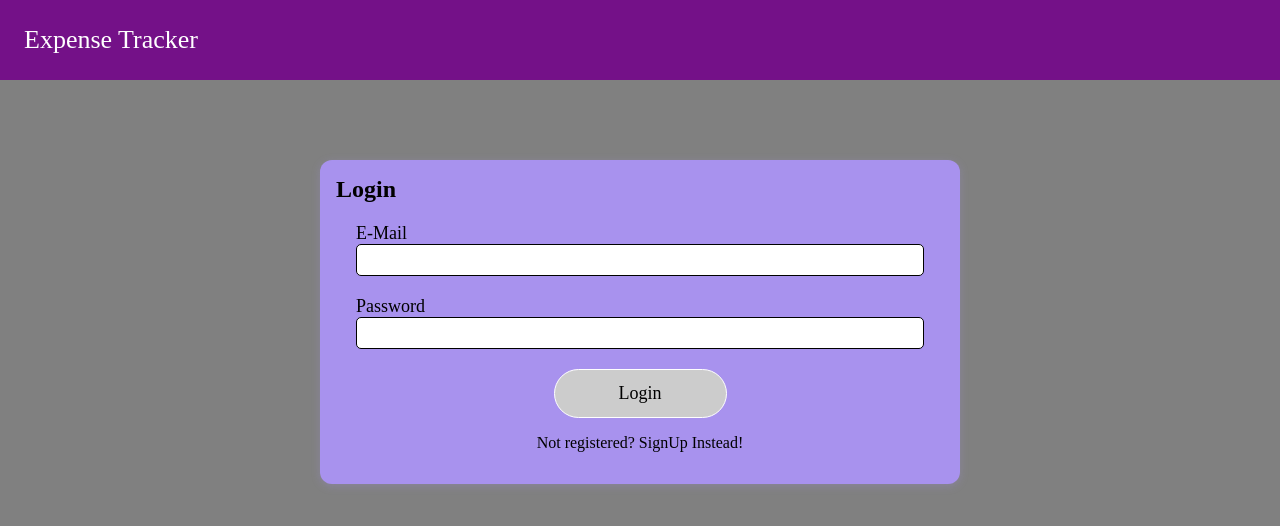
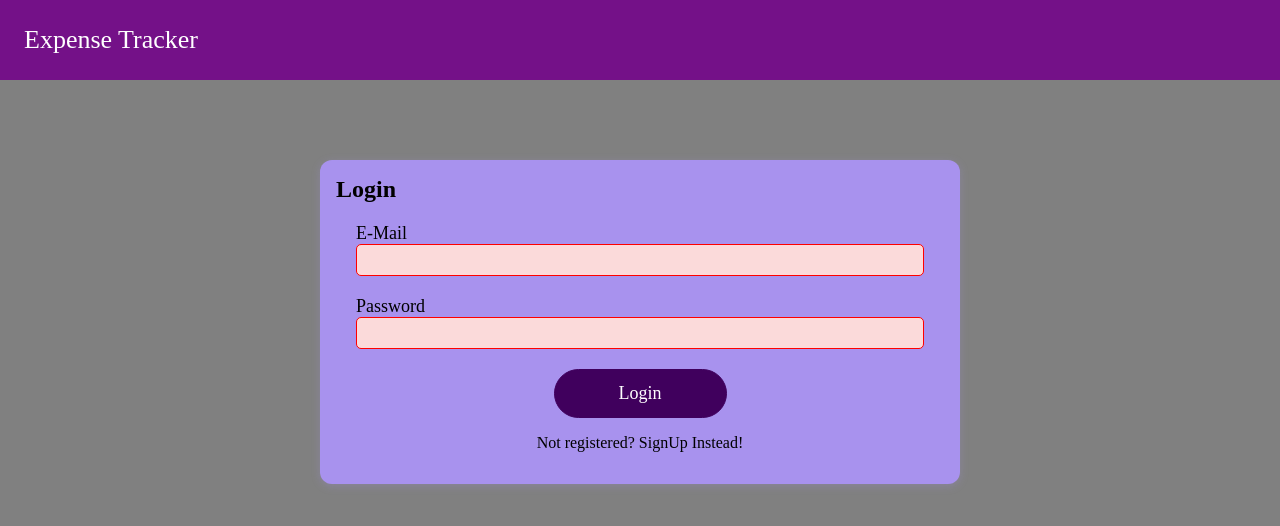
Before and after one commit to sani-Alpha/expense-tracker-ui, a React (Create React App) app: page / in a window 1280 px wide. Shown: the top 526 px of the page. Built offline with nearby package versions, Linux system fonts and the light colour scheme.

Commit message:
code refactoring

```diff
--- a/src/client/commons/Input/Input.js
+++ b/src/client/commons/Input/Input.js
@@ -1,54 +1,57 @@
+import {useRef, useImperativeHandle, forwardRef} from 'react';
 import styles from './Input.module.scss';
 
-const Input = ({id, name, label, value, type, min, max, step, className, changeHandler, blurHandler}) => {
-  const classes = className ? `${styles['form-control-input']} ` + className : styles['form-control-input'];
+const Input = forwardRef(({id, name, label, value, type, min, max, step, changeHandler, blurHandler, isValid}, ref) => {
+  const inputRef = useRef();
+  const activate = () => {
+    inputRef.current.focus();
+  };
+
+  useImperativeHandle(ref, () => {
+    return {focus: activate};
+  });
   let input = (
-    <input
-      type={type}
-      id={id}
-      value={value}
-      className={styles['input-box']}
-      onChange={event => changeHandler(event, name)}
-      onBlur={blurHandler}
-    />
+    <input ref={inputRef} type={type} id={id} value={value} onChange={changeHandler} onBlur={blurHandler} name={name} />
   );
 
   if (type === 'number') {
     input = (
       <input
+        ref={inputRef}
         type="number"
         id={id}
+        name={name}
         value={value}
-        className={styles['input-box']}
         min={min}
         step={step}
-        onChange={event => changeHandler(event, name)}
+        onChange={changeHandler}
         onBlur={blurHandler}
       />
     );
   } else if (type === 'date') {
     input = (
       <input
+        ref={inputRef}
         type="date"
         id={id}
+        name={name}
         value={value}
-        className={styles['input-box']}
         min={min}
         max={max}
-        onChange={event => changeHandler(event, name)}
+        onChange={changeHandler}
         onBlur={blurHandler}
       />
     );
   }
 
   return (
-    <div className={classes}>
-      <label htmlFor={name} className={styles['input-label']}>
-        {label}
-      </label>
-      {input}
+    <div className={`${styles.control} ${!isValid ? styles.invalid : ''}`}>
+      <div className={styles['form-control-input']}>
+        <label htmlFor={name}>{label}</label>
+        {input}
+      </div>
     </div>
   );
-};
+});
 
 export default Input;
--- a/src/client/commons/Input/Input.module.scss
+++ b/src/client/commons/Input/Input.module.scss
@@ -1,15 +1,30 @@
+.control {
   .form-control-input {
     display: flex;
     flex-flow: column wrap;
     margin: 20px;
 
-  .input-label {
-    font-size: 16px;
-    font-weight: 600;
+    label {
+      font-size: 18px;
+      font-weight: 500;
     }
 
-  .input-box {
+    input {
       border-radius: 5px;
       border: 1px solid black;
+      min-height: 2rem;
+      font-size: 16px;
+
+      &:focus {
+        outline: none;
+        border-color: #4f005f;
+        background: #f6dbfc;
       }
     }
+  }
+}
+
+.control.invalid input {
+  border-color: red;
+  background: #fbdada;
+}
--- a/src/client/pages/Auth/Login.js
+++ b/src/client/pages/Auth/Login.js
@@ -1,4 +1,4 @@
-import {useState, useEffect, useReducer, useContext} from 'react';
+import {useState, useEffect, useReducer, useContext, useRef} from 'react';
 import {Card, Button, Input} from '../../commons/index';
 import SignUp from './SignUp';
 import styles from './Login.module.scss';
@@ -48,34 +48,39 @@ const Login = () => {
     };
   }, [userData.enteredEmail, userData.enteredPassword]);
 
-  const emailChangeHandler = event => {
-    dispatchUserData({action: 'UPDATE_USER_DATA', context: 'enteredEmail', value: event.target.value.trim()});
+  const inputChangeHandler = event => {
+    dispatchUserData({action: 'UPDATE_USER_DATA', context: event.target.name, value: event.target.value.trim()});
   };
 
-  const passwordChangeHandler = event => {
-    dispatchUserData({action: 'UPDATE_USER_DATA', context: 'enteredPassword', value: event.target.value.trim()});
-  };
+  const validateInputHandler = event => {
+    const context = event.target.name;
 
-  const validateEmailHandler = () => {
+    if (context === 'enteredPassword') {
+      dispatchUserData({
+        action: 'UPDATE_USER_DATA',
+        context: 'passwordIsValid',
+        value: userData.enteredPassword.length > 6
+      });
+    } else if (context === 'enteredEmail') {
       dispatchUserData({
         action: 'UPDATE_USER_DATA',
         context: 'emailIsValid',
         value: emailRegex.test(userData.enteredEmail)
       });
+    }
   };
 
-  const validatePasswordHandler = () => {
-    dispatchUserData({
-      action: 'UPDATE_USER_DATA',
-      context: 'passwordIsValid',
-      value: userData.enteredPassword.length > 6
-    });
-  };
-
+  const emailInputRef = useRef();
+  const passwordInputRef = useRef();
   const submitHandler = event => {
     event.preventDefault();
-    dispatchUserData({});
+    if (userData.formIsValid) {
       login(userData.enteredEmail, userData.enteredPassword);
+    } else if (!userData.emailIsValid) {
+      emailInputRef.current.focus();
+    } else if (!userData.passwordIsValid) {
+      passwordInputRef.current.focus();
+    }
   };
   return (
     <>
@@ -90,32 +95,30 @@ const Login = () => {
       <Card className={styles.login}>
         <div className={styles['header_title']}>{__('login')}</div>
         <form onSubmit={submitHandler}>
-          <div className={`${styles.control} ${!userData.emailIsValid ? styles.invalid : ''}`}>
           <Input
             id="email"
+            ref={emailInputRef}
             type="text"
-              name="email"
+            name="enteredEmail"
             label={__('email')}
+            isValid={userData.emailIsValid}
             value={userData.enteredEmail}
-              className={styles['form-text']}
-              changeHandler={emailChangeHandler}
-              blurHandler={validateEmailHandler}
+            changeHandler={inputChangeHandler}
+            blurHandler={validateInputHandler}
           />
-          </div>
-          <div className={`${styles.control} ${userData.passwordIsValid === false ? styles.invalid : ''}`}>
           <Input
+            ref={passwordInputRef}
             id="password"
             type="password"
-              name="password"
+            name="enteredPassword"
             label={__('password')}
+            isValid={userData.passwordIsValid}
             value={userData.enteredPassword}
-              className={styles['form-text']}
-              changeHandler={passwordChangeHandler}
-              blurHandler={validatePasswordHandler}
+            changeHandler={inputChangeHandler}
+            blurHandler={validateInputHandler}
           />
-          </div>
           <div className={styles['form-action-cta']}>
-            <Button type="submit" className={styles.btn} disabled={!userData.formIsValid}>
+            <Button type="submit" className={styles.btn}>
               {__('login')}
             </Button>
           </div>
--- a/src/client/pages/Auth/Login.module.scss
+++ b/src/client/pages/Auth/Login.module.scss
@@ -15,19 +15,6 @@
     color: black;
     font-size: 1.5rem;
     font-weight: 600;
-  }
-
-  .control {
-    .form-text {
-      label {
-        font-size: 18px;
-        font-weight: 500;
-      }
-      input {
-        min-height: 2rem;
-        font-size: 16px;
-      }
-    }
   }
 
   .form-action-cta {
--- a/src/client/pages/Auth/SignUp.js
+++ b/src/client/pages/Auth/SignUp.js
@@ -101,7 +101,6 @@ const SignUp = ({onSignUp, show, close}) => {
       onClose={() => close(false)}
     >
       <form onSubmit={submitHandler}>
-        <div className={`${styles.control} ${!userData.emailIsValid ? styles.invalid : ''}`}>
         <Input
           id="email"
           type="text"
@@ -112,8 +111,6 @@ const SignUp = ({onSignUp, show, close}) => {
           changeHandler={emailChangeHandler}
           blurHandler={validateEmailHandler}
         />
-        </div>
-        <div className={`${styles.control} ${!userData.passwordIsValid ? styles.invalid : ''}`}>
         <Input
           id="password"
           type="password"
@@ -124,8 +121,6 @@ const SignUp = ({onSignUp, show, close}) => {
           changeHandler={passwordChangeHandler}
           blurHandler={validatePasswordHandler}
         />
-        </div>
-        <div className={`${styles.control} ${!userData.reEnteredPasswordIsValid === false ? styles.invalid : ''}`}>
         <Input
           id="re-password"
           type="password"
@@ -136,7 +131,6 @@ const SignUp = ({onSignUp, show, close}) => {
           changeHandler={passwordChangeHandler}
           blurHandler={validatePasswordHandler}
         />
-        </div>
         <div className={styles['form-action-cta']}>
           <Button type="submit" className={styles.btn} disabled={!userData.formIsValid}>
             {__('sign_up')}
--- a/src/client/pages/Expenses/components/NewExpense/NewExpense.js
+++ b/src/client/pages/Expenses/components/NewExpense/NewExpense.js
@@ -1,15 +1,15 @@
 import moment from 'moment';
-import {useState, useEffect, useReducer, useContext} from 'react';
+import {useState, useEffect, useReducer, useContext, useRef} from 'react';
 import {Card, Button, Input} from '../../../../commons/index';
 import styles from './NewExpense.module.scss';
 import AppContext from '../../../../partials/store/app.store';
 
 const setNewExpenseData = (prevState, action) => {
   const {type, value, context} = action;
-  if (type === 'UPDATING_EXPENSE_DATA') {
+  if (type === 'UPDATE_EXPENSE_DATA') {
     return {...prevState, [context]: value};
   }
-  return {title: '', price: '', date: new Date()};
+  return {title: '', price: 0, date: new Date()};
 };
 
 const NewExpense = ({addExpenseToList}) => {
@@ -22,19 +22,22 @@ const NewExpense = ({addExpenseToList}) => {
     price: 0,
     date: new Date()
   });
-  const [allowSubmit, setAllowSubmit] = useState(false);
+  const [validity, setValidity] = useState({titleIsValid: false, priceIsValid: false, allowSubmit: false});
 
   useEffect(() => {
     const timer = setTimeout(() => {
-      setAllowSubmit(newExpenseData.price > 0 && newExpenseData.title.trim().length > 0);
+      setValidity(prevState => {
+        return {...prevState, allowSubmit: validity.priceIsValid && validity.titleIsValid};
+      });
     }, 300);
 
     return () => {
       clearTimeout(timer);
     };
-  }, [newExpenseData.price, newExpenseData.title]);
+  }, [validity.priceIsValid, validity.titleIsValid]);
 
-  const expenseDataHandler = (event, context) => {
+  const expenseDataHandler = event => {
+    const context = event.target.name;
     const value = event?.target?.value;
 
     let modifiedValue = value;
@@ -44,14 +47,35 @@ const NewExpense = ({addExpenseToList}) => {
       modifiedValue = Number(value);
     }
 
-    event.preventDefault();
-    newExpenseDataDispatch({type: 'UPDATING_EXPENSE_DATA', value: modifiedValue, context});
+    newExpenseDataDispatch({type: 'UPDATE_EXPENSE_DATA', value: modifiedValue, context});
   };
 
+  const validateInputHandler = event => {
+    const context = event.target.name;
+
+    if (context === 'title') {
+      setValidity(prevState => {
+        return {...prevState, titleIsValid: newExpenseData.title.trim().length > 0};
+      });
+    } else if (context === 'price') {
+      setValidity(prevState => {
+        return {...prevState, priceIsValid: newExpenseData.price >= 0};
+      });
+    }
+  };
+
+  const titleInputRef = useRef();
+  const priceInputRef = useRef();
+
   const submitNewExpenseHandler = event => {
-    event.preventDefault();
+    if (validity.allowSubmit) {
       addExpenseToList({...newExpenseData, _id: (Math.random() + 1).toString(36).substring(7)});
       newExpenseDataDispatch({type: 'RESET_NEW_EXPENSE_DATA'});
+    } else if (!validity.titleIsValid) {
+      titleInputRef.current.focus();
+    } else if (!validity.priceIsValid) {
+      priceInputRef.current.focus();
+    }
   };
 
   return (
@@ -59,48 +83,44 @@ const NewExpense = ({addExpenseToList}) => {
       <div className={styles.form}>
         <label className={styles.heading}>{__('new_expense_form_title')}</label>
         <div className={styles['form-controllers']}>
-          <div className={styles['form-control']}>
           <Input
+            ref={titleInputRef}
             id="new-expense-title"
             name="title"
             label={__('new_expense_form_title_label')}
             type="text"
+            isValid={validity.titleIsValid}
             value={newExpenseData.title}
-              className={styles['form-text']}
             changeHandler={expenseDataHandler}
+            blurHandler={validateInputHandler}
           />
-          </div>
-          <div className={styles['form-control']}>
           <Input
+            ref={priceInputRef}
             id="new-expense-price"
             name="price"
+            isValid={validity.priceIsValid}
             value={newExpenseData.price}
             label={__('new_expense_form_price_label')}
             type="number"
             min="0.1"
             step="0.1"
-              className={styles['form-text']}
             changeHandler={expenseDataHandler}
+            blurHandler={validateInputHandler}
           />
-          </div>
-          <div className={styles['form-control']}>
           <Input
             id="new-expense-date"
             name="date"
+            isValid="true"
             label={__('new_expense_form_date_label')}
             value={moment(newExpenseData.date).format('YYYY-MM-DD')}
             type="date"
             min={minDate}
             max={maxDate}
-              className={styles['form-text']}
             changeHandler={expenseDataHandler}
           />
         </div>
-        </div>
         <div className={styles['form-action-cta']}>
-          <Button disabled={!allowSubmit} clickHandler={submitNewExpenseHandler}>
-            {__('new_expense_form_button_label')}
-          </Button>
+          <Button clickHandler={submitNewExpenseHandler}>{__('new_expense_form_button_label')}</Button>
         </div>
       </div>
     </Card>
```
Also changed, not shown: src/client/pages/Auth/SignUp.module.scss (+0 -12 lines), src/client/pages/Expenses/components/NewExpense/NewExpense.module.scss (+0 -15 lines). Lines whose indentation alone changed are shown as unchanged.
